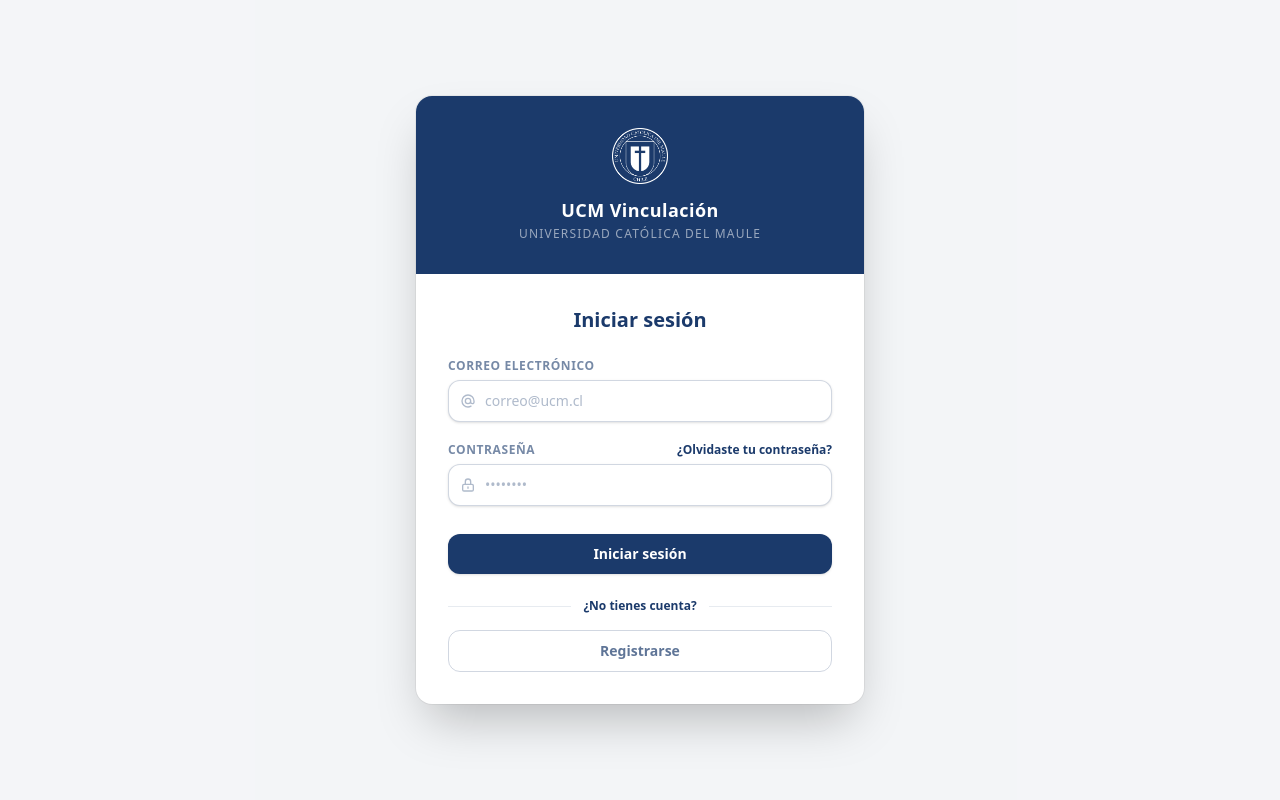
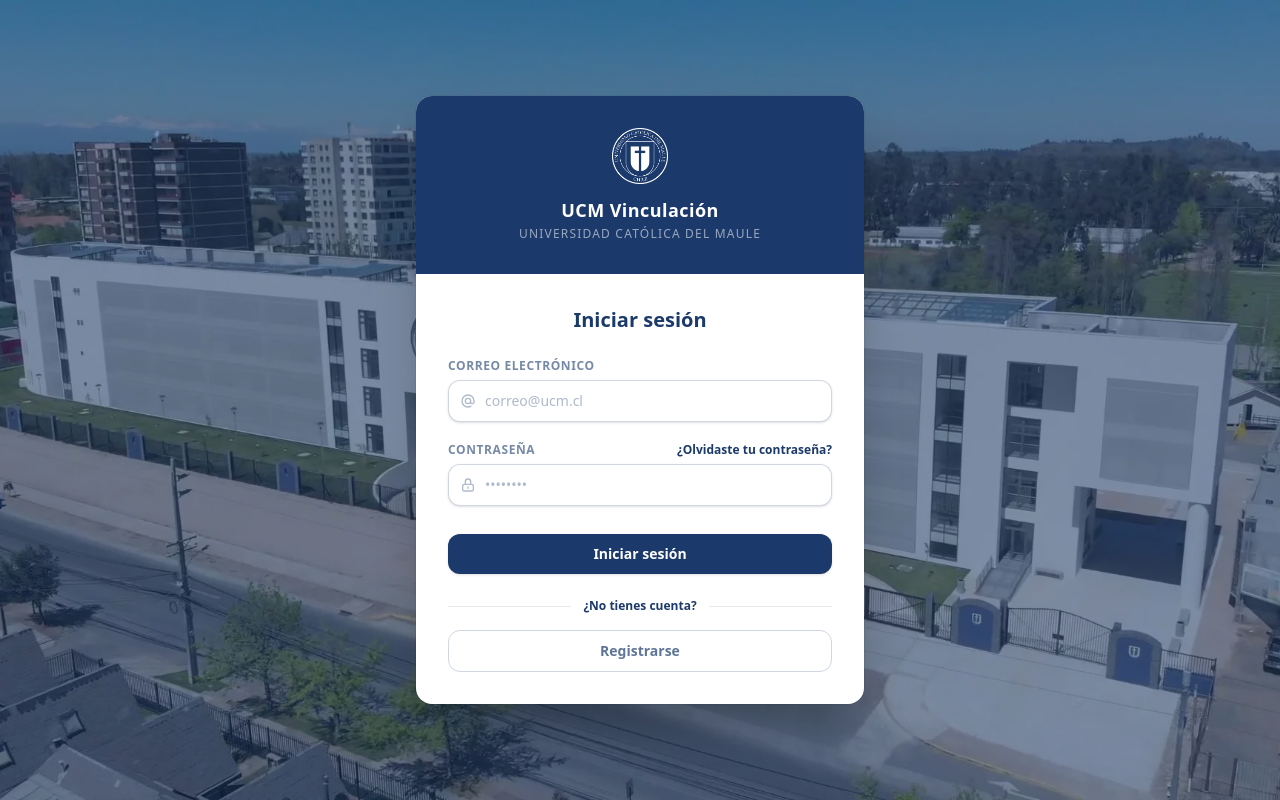
Before and after one commit to CarlosCabelloTroncoso/proyecto-vcm, an Angular app: page /login in a window 1280 px wide. Built offline with nearby package versions, Linux system fonts and the light colour scheme.

Commit message:
Imagen de fondo a login y registro

```diff
--- a/src/app/components/content-login/content-login.html
+++ b/src/app/components/content-login/content-login.html
@@ -1,8 +1,12 @@
 <!-- Fondo institucional -->
-<div class="min-h-screen bg-[#1B3A6B]/[0.05] flex items-center justify-center px-4 py-12">
+<div class="relative min-h-screen flex items-center justify-center px-4 py-12 bg-cover bg-center bg-no-repeat"
+     style="background-image: url('assets/ucmportada.png')">
+
+  <!-- Overlay institucional -->
+  <div class="absolute inset-0 bg-[#1B3A6B]/50"></div>
 
   <!-- Tarjeta central -->
-  <div class="w-full max-w-md overflow-hidden rounded-2xl bg-white shadow-2xl ring-1 ring-black/5">
+  <div class="relative z-10 w-full max-w-md overflow-hidden rounded-2xl bg-white shadow-2xl ring-1 ring-black/5">
 
     <!-- ── Header institucional ─────────────────────────────── -->
     <div class="flex flex-col items-center gap-3 bg-[#1B3A6B] px-8 py-8">
--- a/src/app/components/content-registro/content-registro.html
+++ b/src/app/components/content-registro/content-registro.html
@@ -1,8 +1,12 @@
 <!-- Fondo institucional -->
-<div class="min-h-screen bg-[#1B3A6B]/[0.05] flex items-center justify-center px-4 py-12">
+<div class="relative min-h-screen flex items-center justify-center px-4 py-12 bg-cover bg-center bg-no-repeat"
+     style="background-image: url('assets/ucmportada.png')">
+
+  <!-- Overlay institucional -->
+  <div class="absolute inset-0 bg-[#1B3A6B]/50"></div>
 
   <!-- Tarjeta central -->
-  <div class="w-full max-w-xl overflow-hidden rounded-2xl bg-white shadow-2xl ring-1 ring-black/5">
+  <div class="relative z-10 w-full max-w-xl overflow-hidden rounded-2xl bg-white shadow-2xl ring-1 ring-black/5">
 
     <!-- ── Header institucional ─────────────────────────────── -->
     <div class="flex flex-col items-center gap-3 bg-[#1B3A6B] px-8 py-8">
```
